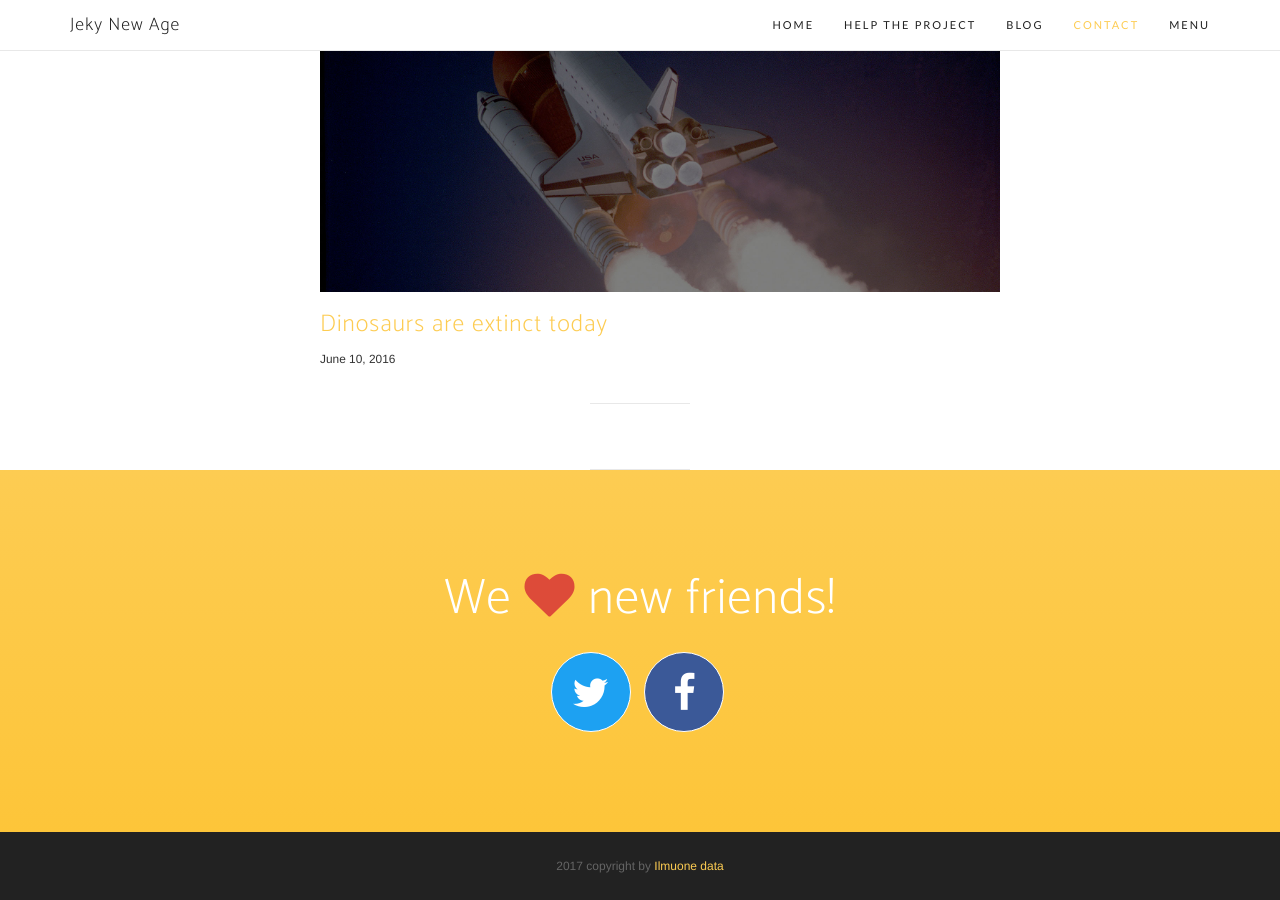
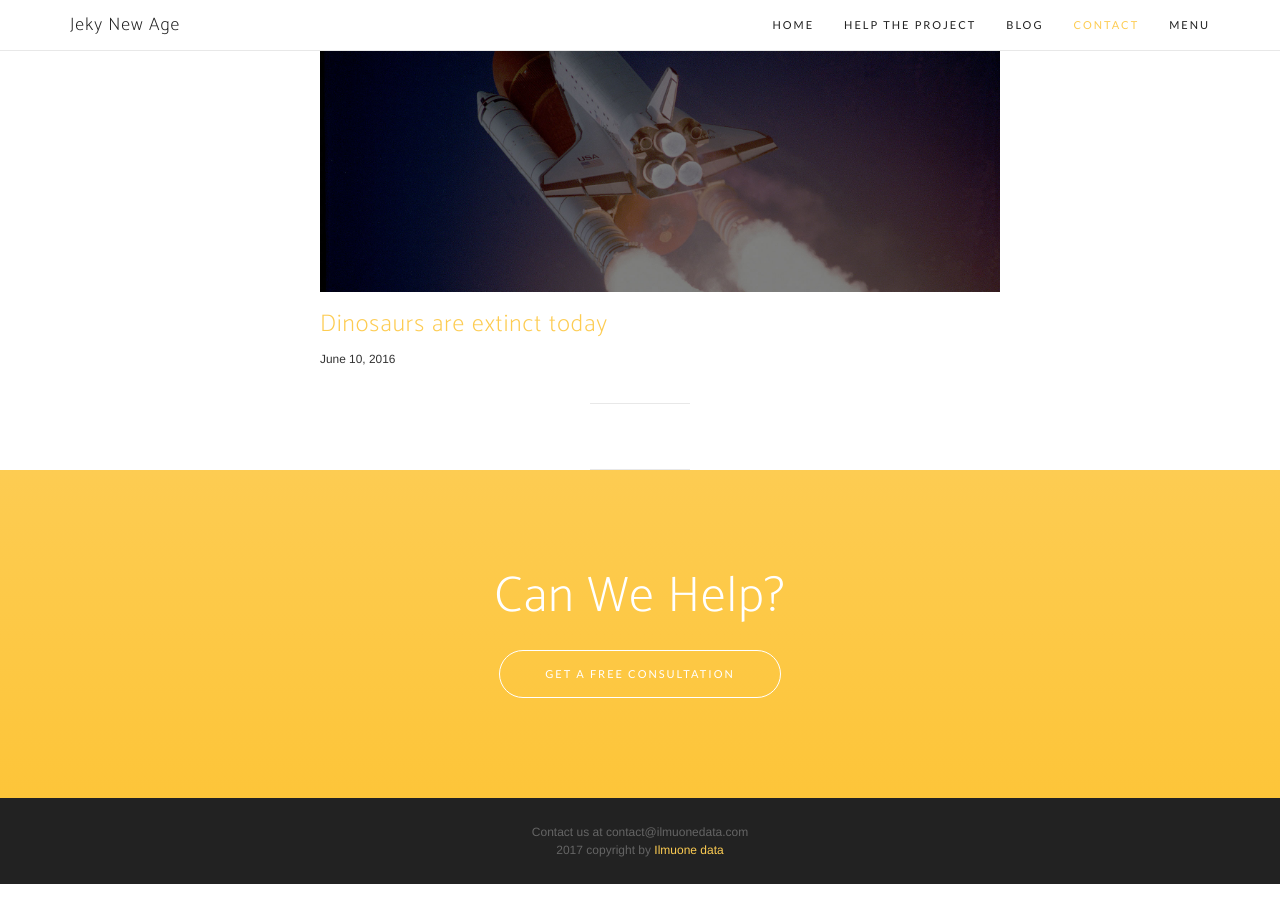
Before and after one commit to charlest7/adanamanya.github.io, a Jekyll site: the page built from blog.html, in a window 1280 px wide and 900 px high, scrolled down 2805 px. Built offline with Jekyll 4.4.1, drawn with Linux system fonts in a browser that asks for light colours; nearby versions of some CDN libraries; some web fonts are replaced; a style sheet for code colours, icons or effects is not loaded.

Commit message:
Update contact.html

```diff
--- a/_includes/contact.html
+++ b/_includes/contact.html
@@ -1,14 +1,10 @@
 
 <section id="contact" class="contact bg-primary">
     <div class="container">
-        <h2>We <i class="fa fa-heart"></i> new friends!</h2>
-        <ul class="list-inline list-social">
-            {% for network in site.social %}
-            <li class="social-{{ network.title }}">
-                <a href="{{ network.url }}" class="btn-social btn-outline"><i class="fa fa-fw fa-{{ network.title }}"></i></a>
-            </li>
-        {% endfor %}
-        </ul>
+        <h2>Can We Help?</h2>
+               <a class="btn btn-outline btn-xl page-scroll" href="https://analytics3.typeform.com/to/joNZ7S" data-mode="1" target="_blank">Get a free Consultation</a>
+<script>(function(){var qs,js,q,s,d=document,gi=d.getElementById,ce=d.createElement,gt=d.getElementsByTagName,id='typef_orm_share',b='https://s3-eu-west-1.amazonaws.com/share.typeform.com/';if(!gi.call(d,id)){js=ce.call(d,'script');js.id=id;js.src=b+'share.js';q=gt.call(d,'script')[0];q.parentNode.insertBefore(js,q)}id=id+'_';if(!gi.call(d,id)){qs=ce.call(d,'link');qs.rel='stylesheet';qs.id=id;qs.href=b+'share-button.css';s=gt.call(d,'head')[0];s.appendChild(qs,s)}})()</script>
+
         <!-- <ul class="list-inline list-social">
             <li class="social-twitter">
                 <a href="#"><i class="fa fa-twitter"></i></a>
@@ -24,6 +20,7 @@
 </section>
 <footer>
     <div class="container">
+        <p> Contact us at contact@ilmuonedata.com </p>
         <p>2017 copyright by <a target="_blank" rel="nofollow" href="https://www.linkedin.com/company-beta/10523781/">Ilmuone data</a></p>
 
     </div>
```
